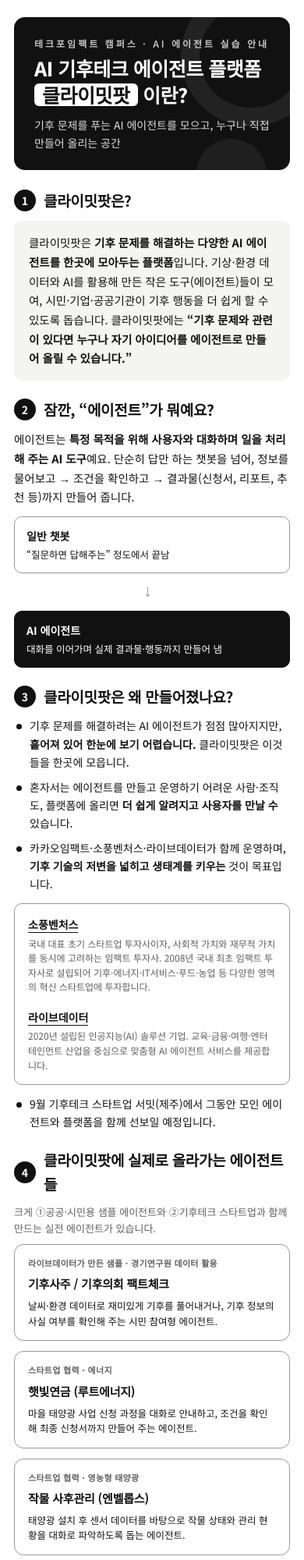
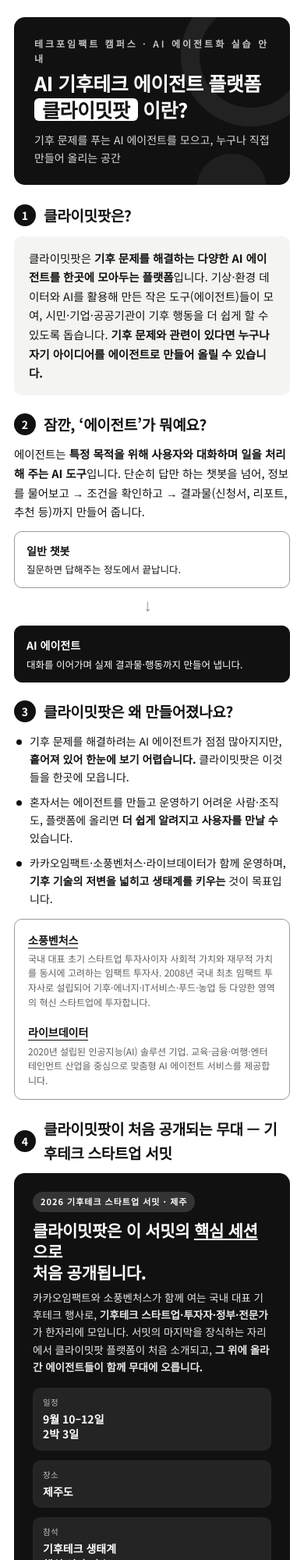
Before and after one commit to sophieimpact/climatepod, a plain HTML site: page index.html in a window 390 px wide. Shown: the top 2000 px of the page at 78% size. Drawn offline with Linux system fonts and the light colour scheme.

Commit message:
Update index.html

```diff
--- a/index.html
+++ b/index.html
@@ -6,91 +6,37 @@
 <title>클라이밋팟 소개 — 테크포임팩트 캠퍼스</title>
 <link href="https://fonts.googleapis.com/css2?family=Noto+Sans+KR:wght@400;500;600;700;800&display=swap" rel="stylesheet">
 <style>
-    :root {
-        --ink: #111111;
-        --line: #999999;
-        --soft: #F4F4F2;
-        --gray: #5f5f5f;
-    }
+    :root { --ink:#111111; --line:#999999; --soft:#F4F4F2; --gray:#5f5f5f; }
     * { margin:0; padding:0; box-sizing:border-box; }
-
-    body {
-        font-family:'Noto Sans KR', sans-serif;
-        color:var(--ink);
-        background:#8a8a8a;
-        padding:24px 12px;
-    }
-
-    .page {
-        width:100%;
-        max-width:794px;            /* ≈ A4 width @96dpi */
-        padding:40px 44px;
-        margin:0 auto;
-        background:#fff;
-        position:relative;
-        box-shadow:0 4px 24px rgba(0,0,0,0.28);
-        border-radius:2px;
-        line-height:1.6;
-    }
-
-    /* ===== Header ===== */
-    .header {
-        position:relative;
-        margin-bottom:24px;
-        padding:24px 26px;
-        background:var(--ink);
-        color:#fff;
-        border-radius:14px;
-        overflow:hidden;
-    }
-    .header .deco {
-        position:absolute; right:-40px; top:-40px;
-        width:180px; height:180px;
-        border:24px solid rgba(255,255,255,0.07);
-        border-radius:50%;
-    }
-    .header .deco2 {
-        position:absolute; right:30px; bottom:-50px;
-        width:90px; height:90px;
-        background:rgba(255,255,255,0.06);
-        border-radius:50%;
-    }
+    body { font-family:'Noto Sans KR', sans-serif; color:var(--ink); background:#8a8a8a; padding:24px 12px; }
+    .page { width:100%; max-width:794px; padding:40px 44px; margin:0 auto; background:#fff; position:relative; box-shadow:0 4px 24px rgba(0,0,0,0.28); border-radius:2px; line-height:1.6; }
+    .header { position:relative; margin-bottom:24px; padding:24px 26px; background:var(--ink); color:#fff; border-radius:14px; overflow:hidden; }
+    .header .deco { position:absolute; right:-40px; top:-40px; width:180px; height:180px; border:24px solid rgba(255,255,255,0.07); border-radius:50%; }
+    .header .deco2 { position:absolute; right:30px; bottom:-50px; width:90px; height:90px; background:rgba(255,255,255,0.06); border-radius:50%; }
     .eyebrow { font-size:12px; letter-spacing:3px; font-weight:600; opacity:0.75; margin-bottom:8px; }
     .doc-title { font-size:34px; font-weight:800; line-height:1.18; letter-spacing:-0.5px; }
     .doc-title .pot { display:inline-block; background:#fff; color:var(--ink); padding:0 10px; border-radius:6px; margin-top:4px; }
     .doc-sub { font-size:14px; opacity:0.85; margin-top:13px; font-weight:400; }
-
-    /* ===== Section ===== */
     .section { margin-bottom:22px; }
     .section-head { display:flex; align-items:center; gap:10px; margin-bottom:11px; }
-    .section-number {
-        width:28px; height:28px; background:var(--ink); color:#fff;
-        border-radius:50%; display:flex; align-items:center; justify-content:center;
-        font-weight:700; font-size:14px; flex-shrink:0;
-    }
+    .section-number { width:28px; height:28px; background:var(--ink); color:#fff; border-radius:50%; display:flex; align-items:center; justify-content:center; font-weight:700; font-size:14px; flex-shrink:0; }
     .section-title { font-size:19px; font-weight:700; letter-spacing:-0.3px; }
-
     .lead { font-size:14.5px; line-height:1.7; }
     .lead strong, p strong { font-weight:700; }
-
     .soft-card { background:var(--soft); border-radius:10px; padding:16px 19px; }
-
     .compare { display:grid; grid-template-columns:1fr auto 1fr; align-items:stretch; gap:12px; margin-top:12px; }
     .chip { border:1px solid var(--line); border-radius:10px; padding:13px 15px; background:#fff; }
     .chip.dark { background:var(--ink); color:#fff; border-color:var(--ink); }
     .chip .ct { font-size:14px; font-weight:700; margin-bottom:4px; }
     .chip p { font-size:12.5px; line-height:1.5; }
     .arrow { display:flex; align-items:center; justify-content:center; font-size:22px; font-weight:700; color:var(--line); }
-
     ul.clean { list-style:none; }
     ul.clean li { position:relative; padding-left:20px; margin-bottom:9px; font-size:14px; line-height:1.65; }
     ul.clean li::before { content:""; position:absolute; left:3px; top:9px; width:7px; height:7px; background:var(--ink); border-radius:50%; }
-
     .partner-box { margin:13px 0; border:1px solid var(--line); border-radius:10px; padding:15px 17px; display:grid; grid-template-columns:1fr 1fr; gap:18px; }
     .partner h4 { font-size:14px; font-weight:700; margin-bottom:4px; }
     .partner h4 a { color:var(--ink); text-decoration:none; border-bottom:1.5px solid var(--ink); }
     .partner p { font-size:12px; line-height:1.55; color:var(--gray); }
-
     .agent-grid { display:grid; grid-template-columns:1fr 1fr; gap:13px; margin-top:6px; }
     .agent-card { border:1px solid var(--line); border-radius:12px; padding:15px 17px; }
     .agent-card.feature { background:var(--ink); color:#fff; border-color:var(--ink); }
@@ -99,44 +45,42 @@
     .agent-name { font-size:15px; font-weight:700; margin-bottom:6px; letter-spacing:-0.2px; }
     .agent-card p { font-size:12.5px; line-height:1.55; }
     .agent-card.feature p { opacity:0.92; }
-
     .intro-line { font-size:13px; color:var(--gray); margin-bottom:9px; }
-
     .benefit-grid { display:grid; grid-template-columns:1fr 1fr; gap:12px; }
     .benefit { border:1px solid var(--line); border-left:4px solid var(--ink); border-radius:0 9px 9px 0; padding:12px 15px; }
     .benefit .bt { font-size:14px; font-weight:700; margin-bottom:4px; }
     .benefit p { font-size:12.5px; line-height:1.55; color:var(--gray); }
-
-    /* ===== Timeline (진행 절차) ===== */
     .timeline { position:relative; margin-left:8px; padding-left:24px; border-left:2px solid var(--ink); }
     .tl-item { position:relative; margin-bottom:16px; }
     .tl-item:last-child { margin-bottom:0; }
     .tl-item::before { content:""; position:absolute; left:-31px; top:3px; width:12px; height:12px; background:#fff; border:3px solid var(--ink); border-radius:50%; }
     .tl-date { font-size:12px; font-weight:700; color:var(--ink); margin-bottom:2px; }
     .tl-item p { font-size:13.5px; line-height:1.6; color:#333; }
-
-    .cta {
-        margin-top:16px;
-        background:var(--ink);
-        color:#fff;
-        border-radius:12px;
-        padding:18px 22px;
-        font-size:15px;
-        line-height:1.7;
-        text-align:center;
-    }
+    .cta { margin-top:16px; background:var(--ink); color:#fff; border-radius:12px; padding:18px 22px; font-size:15px; line-height:1.7; text-align:center; }
     .cta strong { font-weight:700; }
-
     .footer { margin-top:26px; padding-top:12px; border-top:1px solid var(--line); font-size:11px; color:var(--gray); display:flex; justify-content:space-between; flex-wrap:wrap; gap:6px; }
 
-    /* responsive for mobile share view */
+    /* ===== Summit (new) ===== */
+    .summit { background:var(--ink); color:#fff; border-radius:14px; padding:22px 24px; position:relative; overflow:hidden; }
+    .summit .deco { position:absolute; left:-50px; bottom:-50px; width:160px; height:160px; border:22px solid rgba(255,255,255,0.06); border-radius:50%; }
+    .summit-tag { display:inline-block; font-size:11px; font-weight:700; letter-spacing:1px; background:rgba(255,255,255,0.15); padding:4px 10px; border-radius:20px; margin-bottom:10px; }
+    .summit-title { font-size:21px; font-weight:800; line-height:1.3; margin-bottom:6px; letter-spacing:-0.3px; }
+    .summit-lead { font-size:13.5px; line-height:1.65; opacity:0.9; position:relative; }
+    .summit-lead strong { font-weight:700; }
+    .summit-facts { display:grid; grid-template-columns:repeat(3,1fr); gap:12px; margin-top:16px; position:relative; }
+    .fact { background:rgba(255,255,255,0.08); border-radius:10px; padding:11px 13px; }
+    .fact .fk { font-size:10.5px; opacity:0.7; margin-bottom:3px; letter-spacing:0.3px; }
+    .fact .fv { font-size:14px; font-weight:700; line-height:1.4; }
+    .summit-punch { margin-top:16px; background:#fff; color:var(--ink); border-radius:10px; padding:13px 16px; font-size:13.5px; line-height:1.6; position:relative; }
+    .summit-punch strong { font-weight:800; }
+
     @media (max-width:640px) {
         body { padding:0; background:#fff; }
         .page { padding:22px 18px; box-shadow:none; max-width:100%; }
         .doc-title { font-size:25px; }
         .compare { grid-template-columns:1fr; }
         .arrow { transform:rotate(90deg); height:24px; }
-        .partner-box, .agent-grid, .benefit-grid { grid-template-columns:1fr; }
+        .partner-box, .agent-grid, .benefit-grid, .summit-facts { grid-template-columns:1fr; }
     }
 </style>
 </head>
@@ -146,7 +90,7 @@
     <div class="header">
         <div class="deco"></div>
         <div class="deco2"></div>
-        <div class="eyebrow">테크포임팩트 캠퍼스 · AI 에이전트 실습 안내</div>
+        <div class="eyebrow">테크포임팩트 캠퍼스 · AI 에이전트화 실습 안내</div>
         <div class="doc-title">AI 기후테크 에이전트 플랫폼<br><span class="pot">클라이밋팟</span> 이란?</div>
         <div class="doc-sub">기후 문제를 푸는 AI 에이전트를 모으고, 누구나 직접 만들어 올리는 공간</div>
     </div>
@@ -157,27 +101,27 @@
             <p class="lead">
                 클라이밋팟은 <strong>기후 문제를 해결하는 다양한 AI 에이전트를 한곳에 모아두는 플랫폼</strong>입니다.
                 기상·환경 데이터와 AI를 활용해 만든 작은 도구(에이전트)들이 모여, 시민·기업·공공기관이 기후 행동을
-                더 쉽게 할 수 있도록 돕습니다. 클라이밋팟에는 <strong>“기후 문제와 관련이 있다면 누구나 자기 아이디어를
-                에이전트로 만들어 올릴 수 있습니다.”</strong>
+                더 쉽게 할 수 있도록 돕습니다. <strong>기후 문제와 관련이 있다면 누구나 자기 아이디어를
+                에이전트로 만들어 올릴 수 있습니다.</strong>
             </p>
         </div>
     </div>
 
     <div class="section">
-        <div class="section-head"><div class="section-number">2</div><div class="section-title">잠깐, “에이전트”가 뭐예요?</div></div>
+        <div class="section-head"><div class="section-number">2</div><div class="section-title">잠깐, &lsquo;에이전트&rsquo;가 뭐예요?</div></div>
         <p class="lead">
-            에이전트는 <strong>특정 목적을 위해 사용자와 대화하며 일을 처리해 주는 AI 도구</strong>예요.
+            에이전트는 <strong>특정 목적을 위해 사용자와 대화하며 일을 처리해 주는 AI 도구</strong>입니다.
             단순히 답만 하는 챗봇을 넘어, 정보를 물어보고 → 조건을 확인하고 → 결과물(신청서, 리포트, 추천 등)까지 만들어 줍니다.
         </p>
         <div class="compare">
             <div class="chip">
                 <div class="ct">일반 챗봇</div>
-                <p>“질문하면 답해주는” 정도에서 끝남</p>
+                <p>질문하면 답해주는 정도에서 끝납니다.</p>
             </div>
             <div class="arrow">→</div>
             <div class="chip dark">
                 <div class="ct">AI 에이전트</div>
-                <p>대화를 이어가며 실제 결과물·행동까지 만들어 냄</p>
+                <p>대화를 이어가며 실제 결과물·행동까지 만들어 냅니다.</p>
             </div>
         </div>
     </div>
@@ -192,24 +136,44 @@
         <div class="partner-box">
             <div class="partner">
                 <h4><a href="https://sopoong.net/" target="_blank" rel="noopener">소풍벤처스</a></h4>
-                <p>국내 대표 초기 스타트업 투자사이자, 사회적 가치와 재무적 가치를 동시에 고려하는 임팩트 투자사. 2008년 국내 최초 임팩트 투자사로 설립되어 기후·에너지·IT서비스·푸드·농업 등 다양한 영역의 혁신 스타트업에 투자합니다.</p>
+                <p>국내 대표 초기 스타트업 투자사이자 사회적 가치와 재무적 가치를 동시에 고려하는 임팩트 투자사. 2008년 국내 최초 임팩트 투자사로 설립되어 기후·에너지·IT서비스·푸드·농업 등 다양한 영역의 혁신 스타트업에 투자합니다.</p>
             </div>
             <div class="partner">
                 <h4><a href="https://laivdata.com/" target="_blank" rel="noopener">라이브데이터</a></h4>
                 <p>2020년 설립된 인공지능(AI) 솔루션 기업. 교육·금융·여행·엔터테인먼트 산업을 중심으로 맞춤형 AI 에이전트 서비스를 제공합니다.</p>
             </div>
         </div>
-        <ul class="clean">
-            <li>9월 기후테크 스타트업 서밋(제주)에서 그동안 모인 에이전트와 플랫폼을 함께 선보일 예정입니다.</li>
-        </ul>
     </div>
 
     <div class="section">
-        <div class="section-head"><div class="section-number">4</div><div class="section-title">클라이밋팟에 실제로 올라가는 에이전트들</div></div>
+        <div class="section-head"><div class="section-number">4</div><div class="section-title">클라이밋팟이 처음 공개되는 무대 — 기후테크 스타트업 서밋</div></div>
+        <div class="summit">
+            <div class="deco"></div>
+            <span class="summit-tag">2026 기후테크 스타트업 서밋 · 제주</span>
+            <div class="summit-title">클라이밋팟은 이 서밋의 <u>핵심 세션</u>으로<br>처음 공개됩니다.</div>
+            <p class="summit-lead">
+                카카오임팩트와 소풍벤처스가 함께 여는 국내 대표 기후테크 행사로, <strong>기후테크 스타트업·투자자·정부·전문가</strong>가
+                한자리에 모입니다. 서밋의 마지막을 장식하는 자리에서 클라이밋팟 플랫폼이 처음 소개되고,
+                <strong>그 위에 올라간 에이전트들이 함께 무대에 오릅니다.</strong>
+            </p>
+            <div class="summit-facts">
+                <div class="fact"><div class="fk">일정</div><div class="fv">9월 10–12일<br>2박 3일</div></div>
+                <div class="fact"><div class="fk">장소</div><div class="fv">제주도</div></div>
+                <div class="fact"><div class="fk">참석</div><div class="fv">기후테크 생태계<br>핵심 인사 다수</div></div>
+            </div>
+            <div class="summit-punch">
+                💡 <strong>여기서 포인트!</strong> 캠퍼스에서 만든 여러분의 에이전트가 바로 이 무대에서,
+                기후테크 스타트업들의 에이전트와 <strong>나란히 메인으로 소개</strong>됩니다. 선발된 팀은 둘째 날(9/11) 직접 발표 기회도 얻습니다.
+            </div>
+        </div>
+    </div>
+
+    <div class="section">
+        <div class="section-head"><div class="section-number">5</div><div class="section-title">클라이밋팟에 실제로 올라가는 에이전트들</div></div>
         <p class="intro-line">크게 ①공공·시민용 샘플 에이전트와 ②기후테크 스타트업과 함께 만드는 실전 에이전트가 있습니다.</p>
         <div class="agent-grid">
             <div class="agent-card">
-                <div class="agent-label">라이브데이터가 만든 샘플 · 경기연구원 데이터 활용</div>
+                <div class="agent-label">샘플 · 라이브데이터 (경기연구원 데이터)</div>
                 <div class="agent-name">기후사주 / 기후의회 팩트체크</div>
                 <p>날씨·환경 데이터로 재미있게 기후를 풀어내거나, 기후 정보의 사실 여부를 확인해 주는 시민 참여형 에이전트.</p>
             </div>
@@ -232,7 +196,7 @@
     </div>
 
     <div class="section">
-        <div class="section-head"><div class="section-number">5</div><div class="section-title">캠퍼스 여러분이 무엇을 얻을 수 있냐면…!</div></div>
+        <div class="section-head"><div class="section-number">6</div><div class="section-title">캠퍼스 여러분은 무엇을 얻을 수 있냐면요…!</div></div>
         <div class="benefit-grid">
             <div class="benefit">
                 <div class="bt">⚡ 에이전트 서비스를 빠르게 구현</div>
@@ -244,21 +208,21 @@
             </div>
             <div class="benefit">
                 <div class="bt">📁 포트폴리오</div>
-                <p>제작자 크레딧이 명확히 남는 형태로 아카이빙되고, 필요시 수료증도 발급됩니다.</p>
+                <p>제작자 크레딧이 명확히 남는 형태로 플랫폼에 아카이빙되고, 필요시 수료증도 발급됩니다.</p>
             </div>
             <div class="benefit">
-                <div class="bt">🤝 네트워킹 기회</div>
-                <p>잘 만든 팀은 기후 서밋에서 전문가·발표자들과 만나고 직접 발표할 기회도 얻을 수 있습니다.</p>
+                <div class="bt">🤝 서밋 무대 &amp; 네트워킹</div>
+                <p>잘 만든 팀은 기후테크 스타트업 서밋에서 전문가들과 만나고 직접 발표할 기회도 얻습니다.</p>
             </div>
         </div>
     </div>
 
     <div class="section">
-        <div class="section-head"><div class="section-number">6</div><div class="section-title">진행 절차</div></div>
+        <div class="section-head"><div class="section-number">7</div><div class="section-title">진행 절차</div></div>
         <div class="timeline">
             <div class="tl-item">
                 <div class="tl-date">2026년 7월~8월 중</div>
-                <p>테크포임팩트 캠퍼스에 모여 약 3시간 동안 자신의 결과물을 에이전트로 만드는 실습을 진행합니다.</p>
+                <p>판교아지트에 모여 약 3시간 동안 자신의 결과물을 에이전트로 만드는 실습을 진행합니다.</p>
             </div>
             <div class="tl-item">
                 <div class="tl-date">실습 강의 &amp; 탑재 지원</div>
@@ -266,7 +230,7 @@
             </div>
             <div class="tl-item">
                 <div class="tl-date">2026년 9월 10일–12일 · 제주</div>
-                <p>기후테크 스타트업 서밋에 참여하는 팀은 제주에서 함께합니다.</p>
+                <p>기후테크 스타트업 서밋에서 클라이밋팟이 공개되고, 참여 팀은 제주에서 함께합니다. (발표는 둘째 날 9/11 예정)</p>
             </div>
         </div>
         <div class="cta">
```
